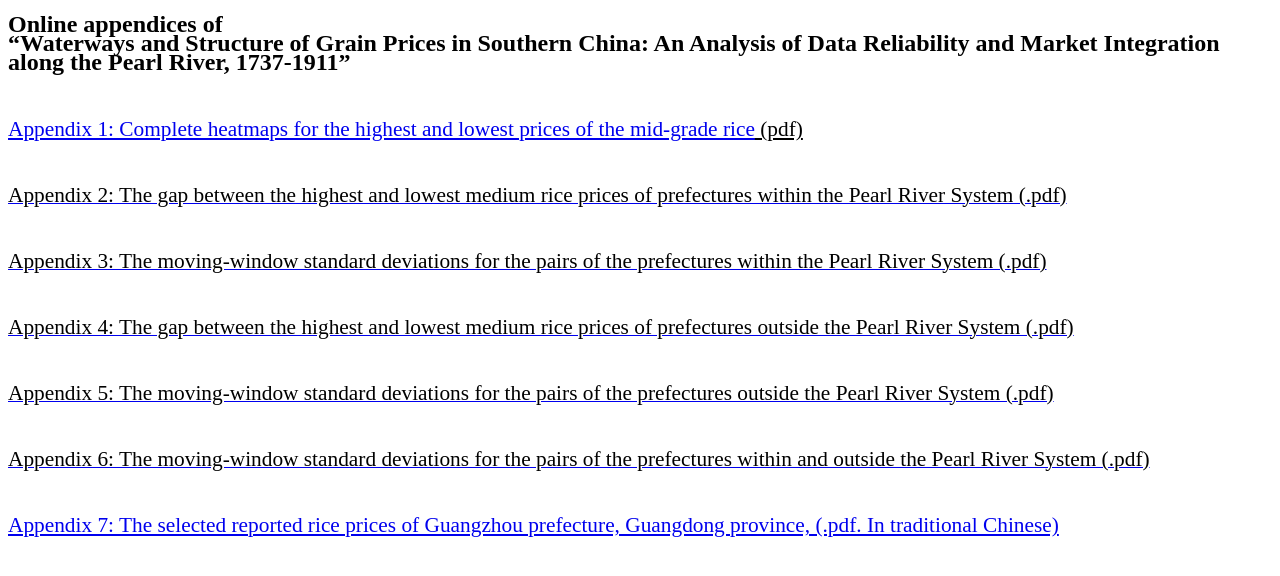
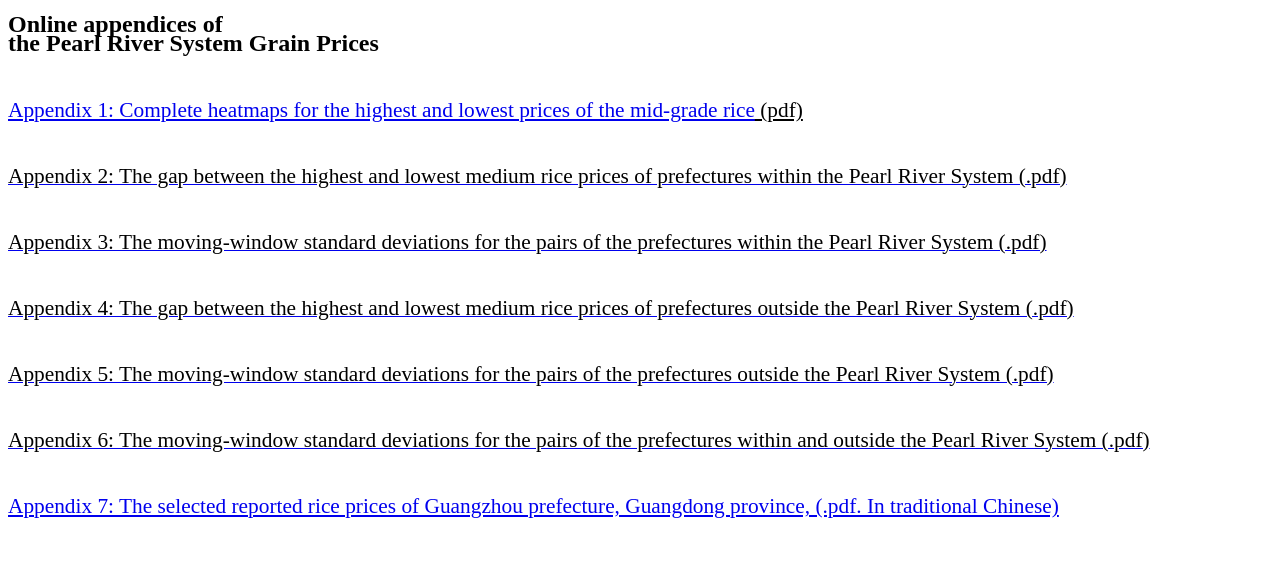
Before and after one commit to qinggrain/qinggrain.github.io, a plain HTML site: page zhujiang_rice_price_eng.html in a window 1280 px wide. Drawn offline with Linux system fonts and the light colour scheme.

Commit message:
Update zhujiang_rice_price_eng.html

```diff
--- a/zhujiang_rice_price_eng.html
+++ b/zhujiang_rice_price_eng.html
@@ -15,11 +15,8 @@
 	</style>
 </head>
 <body lang="zh-TW" dir="ltr"><p style="widows: 2; font-variant: normal; letter-spacing: normal; line-height: 100%; orphans: 2; margin-bottom: 0cm">
-<font color="#000000"><font face="serif"><font size="5" style="font-size: 18pt"><span lang="en-US"><b>Online
-appendices of<br/>
-“Waterways and Structure of Grain Prices in
-Southern China: An Analysis of Data Reliability and Market
-Integration along the Pearl River, 1737-1911”</b></span></font></font></font></p>
+<font color="#000000"><font face="serif"><font size="5" style="font-size: 18pt"><span lang="en-US"><b>Online appendices of<br/>
+the Pearl River System Grain Prices</b></span></font></font></font></p>
 <p style="widows: 2; font-variant: normal; letter-spacing: normal; line-height: 100%; orphans: 2; margin-bottom: 0cm">
 <br/>
 
@@ -73,7 +70,7 @@ prefectures within and outside the Pearl River System (.pdf)</span></span></span
 
 </p>
 <p style="line-height: 100%; widows: 2; orphans: 2; margin-bottom: 0cm; font-variant: normal; letter-spacing: normal">
-<font color="#000000"><font face="serif"><font size="4" style="font-size: 16pt"><span lang="en-US"><a href="https://qinggrain.github.io/Appendix7_The_selected_reported_rice_prices_of_Guangzhou_prefecture_Guangdong_province.pdf" name="Appendix 7: The selected reported rice prices of Guangzhou prefecture, Guangdong province">Appendix
+<font color="#000000"><font face="serif"><font size="4" style="font-size: 16pt"><span lang="en-US"><a href="https://qinggrain.github.io/Appendix7_Selected_reported_rice_prices_of_Guangzhou_prefecture_Guangdong_province.pdf" name="Appendix 7: The selected reported rice prices of Guangzhou prefecture, Guangdong province">Appendix
 7: The selected reported rice prices of Guangzhou prefecture,
 Guangdong province,  (.pdf. In traditional Chinese)</a></span></font></font></font></p>
 </body>
```
